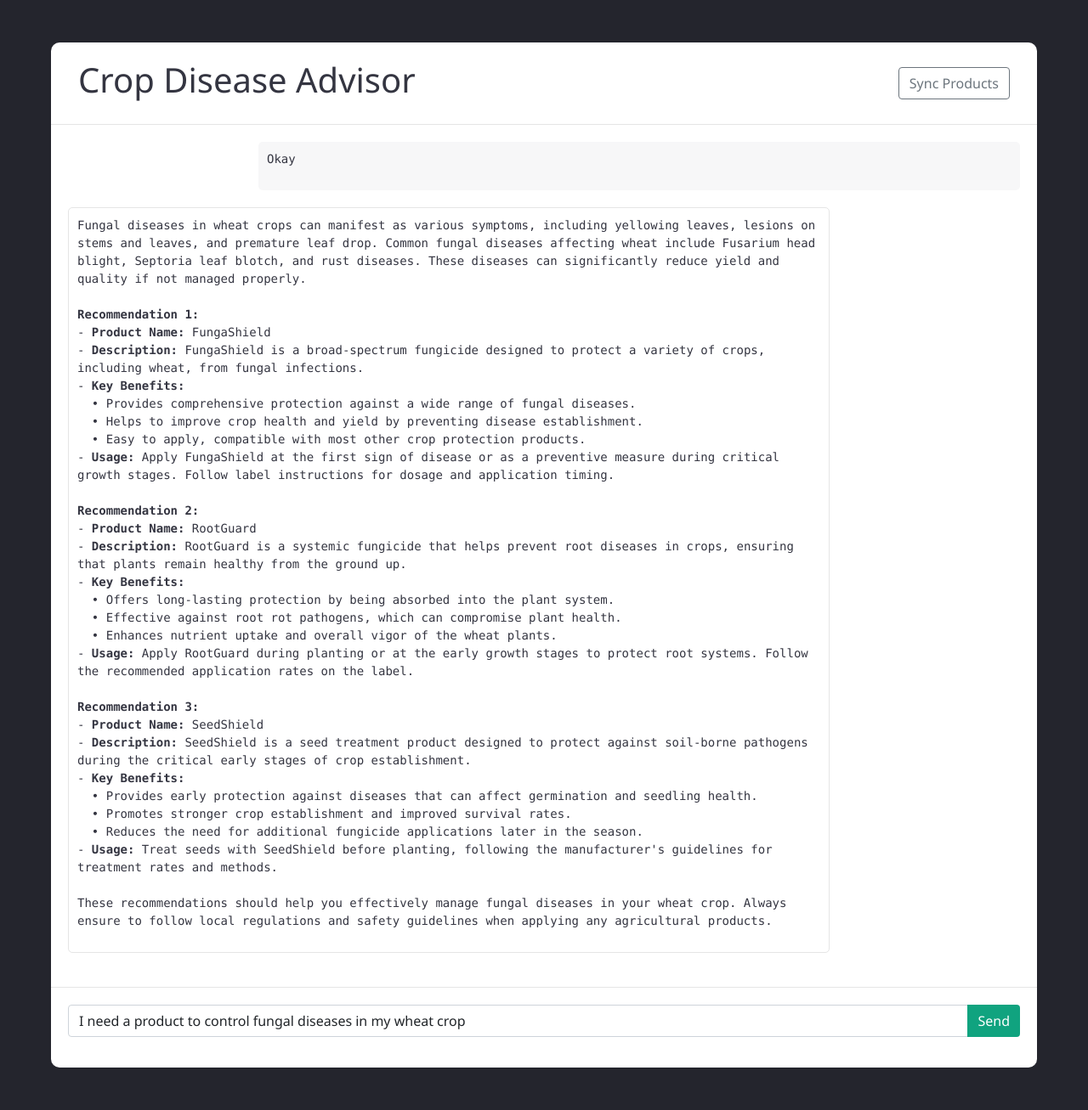
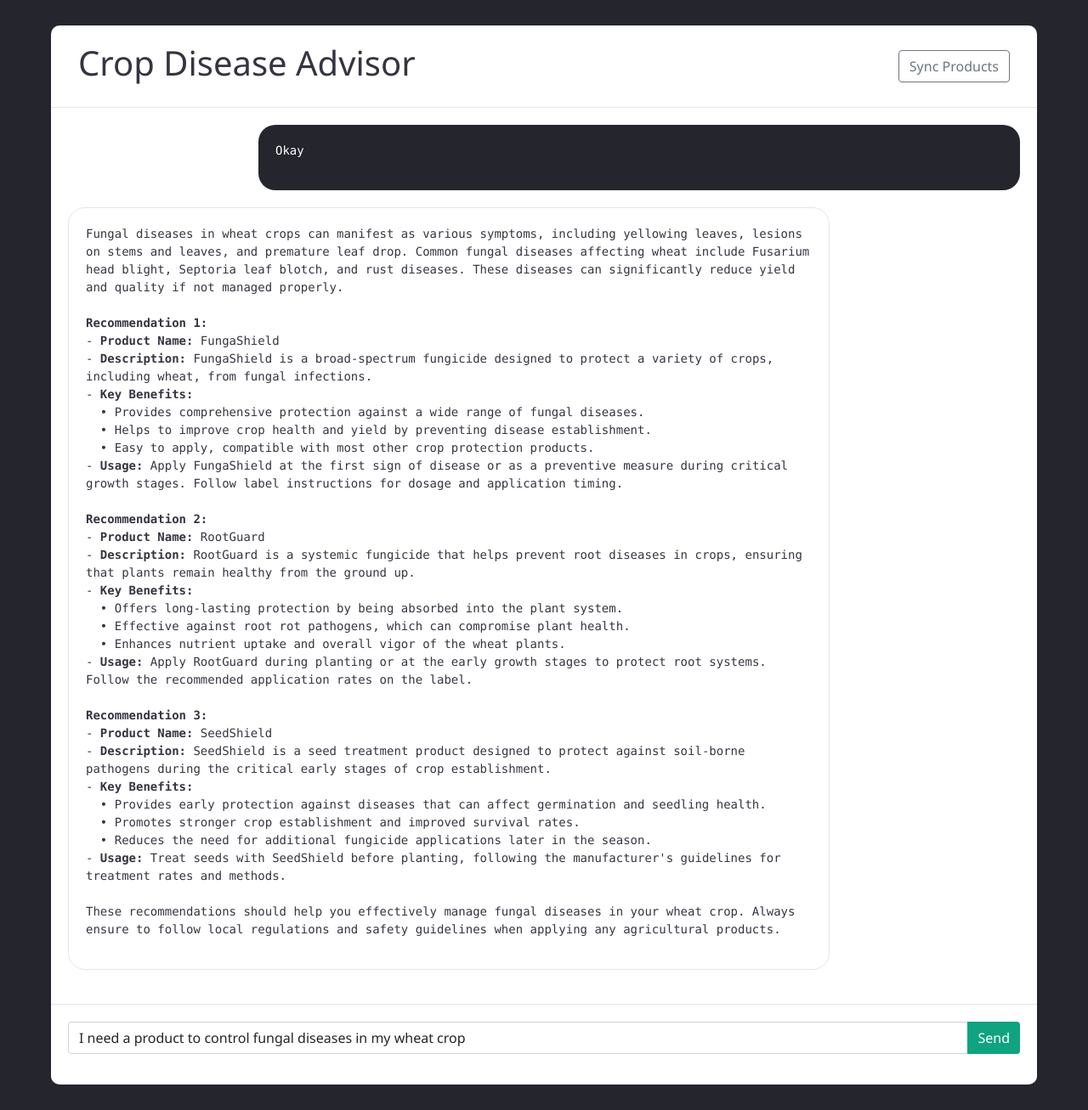
Before and after one commit to thakurfurqaan/apco-chatbot, a FastAPI app: page / in a window 1280 px wide. Shown: the whole page at 85% size. Run offline with FastAPI, Linux system fonts and the light colour scheme; parts of the project's set-up code (start-up, migrations or seed data) failed here and were passed over.

Commit message:
Minor styling

```diff
--- a/app/templates/chat.html
+++ b/app/templates/chat.html
@@ -40,14 +40,15 @@
       }
       .message {
         margin-bottom: 20px;
-        padding: 10px;
-        border-radius: 5px;
+        padding: 20px;
+        border-radius: 20px;
         max-width: 80%;
       }
       .user-message {
-        background-color: #f7f7f8;
+        background-color: #24252d;
         align-self: flex-end;
         margin-left: auto;
+        color: white;
       }
       .bot-message {
         background-color: #ffffff;
```
